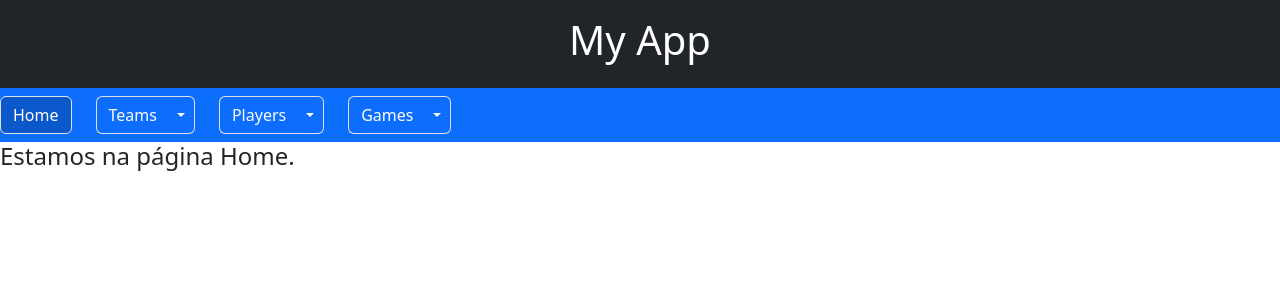
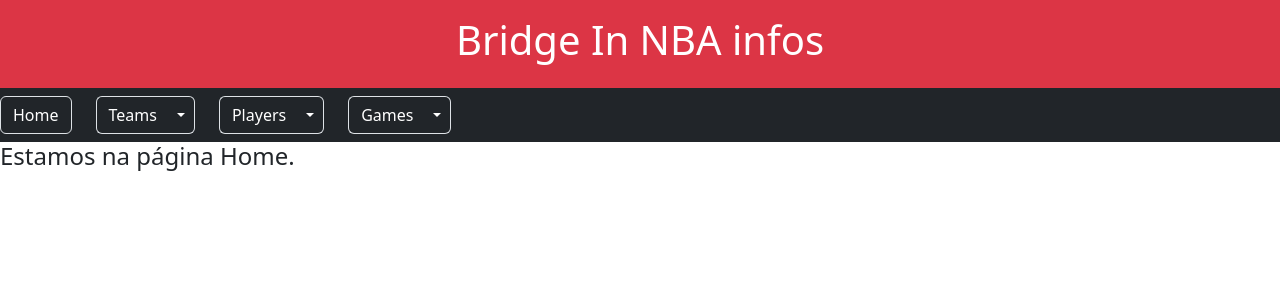
Before and after one commit to victorgonzalezz/bridge-in, a React (Vite) app: page / in a window 1280 px wide. Shown: the top 300 px of the page. Built offline with nearby package versions, Linux system fonts and the light colour scheme; the HTML template or start-up script is replaced by a standard one.

Commit message:
working
working on profile

```diff
--- a/src/api.ts
+++ b/src/api.ts
@@ -22,7 +22,7 @@
 export const getAllTeams = async (): Promise<Team[]> => {
   try {
     const response = await axios.get('https://free-nba.p.rapidapi.com/teams', apiOptions);
-    console.log(response, 'allTeams');
+    // console.log(response, 'allTeams');
     return response.data.data as Team[];
 
   } catch (error) {
@@ -34,7 +34,7 @@
 export const getSpecificTeam = async (teamId: number): Promise<Team | null> => {
   try {
     const response = await axios.get(`https://free-nba.p.rapidapi.com/teams/${teamId}`, apiOptions );
-    console.log(response, 'oiii');
+    console.log(response, '1');
     return response.data as Team;
 
 
@@ -42,6 +42,20 @@
   } catch (error) {
     console.error(error);
     return null;
+  }
+};
+
+export const getAllPlayersSpecificTeam = async (): Promise<Team[]> => {
+  try {
+    const response = await axios.get(`https://free-nba.p.rapidapi.com/players`, apiOptions );
+    console.log(response, '2');
+    return response.data.data as Team[];
+
+
+
+  } catch (error) {
+    console.error(error);
+    return [];
   }
 };
 
--- a/src/components/Header.tsx
+++ b/src/components/Header.tsx
@@ -2,8 +2,8 @@
 
 const Header: React.FC = () => {
   return (
-    <header className="bg-dark text-white p-3 text-center">
-      <h1>My App</h1>
+    <header className="bg-danger text-white p-3 text-center">
+      <h1>Bridge In NBA infos</h1>
     </header>
   );
 };
--- a/src/components/Navbar.tsx
+++ b/src/components/Navbar.tsx
@@ -4,28 +4,28 @@
 
 const Navbar: React.FC = () => {
   return (
-    <nav className='navbar navbar-expand-md navbar bg-primary'>
+    <nav className='navbar navbar-expand-md navbar bg-dark'>
       <div className='navbar-nav mr-auto d-flex gap-4'>
-        <NavLink className='btn btn-primary border' to='/'>Home</NavLink>
+        <NavLink className='btn btn-primary bg-dark border' to='/'>Home</NavLink>
         <div className="btn-group">
-          <button type="button" className="btn btn-primary border border-end-0">Teams</button>
-          <button type="button" className="btn btn-primary border border-start-0 dropdown-toggle dropdown-toggle-split" data-bs-toggle="dropdown" aria-expanded="false">
+          <button type="button" className="btn btn-dark border border-end-0">Teams</button>
+          <button type="button" className="btn btn-dark border border-start-0 dropdown-toggle dropdown-toggle-split" data-bs-toggle="dropdown" aria-expanded="false">
           </button>
           <ul className="dropdown-menu">
             <li><a className="dropdown-item" href="/teams">All Teams</a></li>
           </ul>
         </div>
         <div className="btn-group">
-          <button type="button" className="btn btn-primary border border-end-0">Players</button>
-          <button type="button" className="btn btn-primary border border-start-0 dropdown-toggle dropdown-toggle-split" data-bs-toggle="dropdown" aria-expanded="false">
+          <button type="button" className="btn btn-dark border border-end-0">Players</button>
+          <button type="button" className="btn btn-dark border border-start-0 dropdown-toggle dropdown-toggle-split" data-bs-toggle="dropdown" aria-expanded="false">
           </button>
           <ul className="dropdown-menu">
             <li><a className="dropdown-item" href="/players">All Players</a></li>
           </ul>
         </div>
         <div className="btn-group">
-          <button type="button" className="btn btn-primary border border-end-0">Games</button>
-          <button type="button" className="btn btn-primary border border-start-0 dropdown-toggle dropdown-toggle-split" data-bs-toggle="dropdown" aria-expanded="false">
+          <button type="button" className="btn btn-dark border border-end-0">Games</button>
+          <button type="button" className="btn btn-dark border border-start-0 dropdown-toggle dropdown-toggle-split" data-bs-toggle="dropdown" aria-expanded="false">
           </button>
           <ul className="dropdown-menu">
             <li><a className="dropdown-item" href="/games">All Games</a></li>
--- a/src/pages/AllTeams.tsx
+++ b/src/pages/AllTeams.tsx
@@ -21,24 +21,32 @@
 
   }, []);
 
+  function handleClick() {
+    console.log('cheguei?')
+  }
+
+
   return (
-    <div>
-      <div className='d-flex'>
-        <h2>All Teams</h2>
-      </div>
-      <div className="d-flex row">
-        {teams.map((team) => (
-          <div key={team.id} className="col-md-4 mb-3">
-            <div className="card">
-              <div className="card-body">
-                <Link className="card-title text-decoration-none fs-5 fw-medium" to={`/teams/${team.id}`}>{team.full_name}</Link>
+      <>
+        <h2 className='d-flex justify-content-center mt-4 mb-3'>All Teams</h2>
+          <div className="d-flex row m-2">
+            {teams.map((team) => (
+              <div key={team.id} className="col-md-4 mb-3 border border-1">
+                <div className="card-body">
+                  <Link
+                    className="card-title text-decoration-none fs-5 fw-medium"
+                    to={`/teams/${team.id}`}>{team.full_name}
+                  </Link>
+                </div>
+                <div className='d-flex gap-3' onClick={handleClick}>
+                  <Link className='text-decoration-none' to={''}>Profile</Link>
+                  <Link className='text-decoration-none' to={''}>Stats</Link>
+                </div>
               </div>
-            </div>
+            ))}
           </div>
-        ))}
-      </div>
-    </div>
-  );
-};
+      </>
+    );
+  };
 
 export default AllTeams;
--- a/src/pages/Players.tsx
+++ b/src/pages/Players.tsx
@@ -1,12 +1,33 @@
-import { Link } from "react-router-dom";
 
-export default function Players() {
+import React, { useEffect, useState } from 'react';
+import { Team, getAllPlayersSpecificTeam,  } from '../api';
+
+
+const Players: React.FC = () => {
+  const [, setPlayers] = useState<Team[]>();
+
+
+  useEffect(() => {
+    const fetchData = async () => {
+      const teamsData = await getAllPlayersSpecificTeam();
+      setPlayers(teamsData);
+      console.log('3')
+    };
+
+    fetchData();
+
+  }, []);
+
   return (
-    <section>
-      <h2>Players</h2>
-      <Link to='/'>
-        Back Home
-      </Link>
-    </section>
-  )
-}
+      <>
+        <h2 className='d-flex justify-content-center mt-4 mb-3'>All Teams</h2>
+          <div className="d-flex row m-2">
+            <ul className="list-unstyled mt-3">
+              <li>te</li>
+            </ul>
+          </div>
+      </>
+    );
+  };
+
+export default Players;
--- a/src/pages/SpecificTeam.tsx
+++ b/src/pages/SpecificTeam.tsx
@@ -6,14 +6,14 @@
 
 const SpecificTeam: React.FC = () => {
   const { id } = useParams();
-  console.log(id, 'oi')
+  // console.log(id, 'oi')
   const [specificTeam, setSpecificTeam] = useState<Team | null>();
   const [games, setGames] = useState<Game[]>([]);
 
   useEffect(() => {
     const fetchData = async () => {
       const teamsData = await getSpecificTeam(Number(id));
-      console.log(teamsData, 'e aí')
+      // console.log(teamsData, 'e aí')
       setSpecificTeam(teamsData);
     };
 
@@ -33,6 +33,7 @@
 
   return (
     <div>
+      <h2 className='bg-gradient'>Get Specific Team</h2>
       <div className='d-flex justify-content-center mt-4 mb-3'>
         <h2>{specificTeam?.full_name}</h2>
       </div>
```
